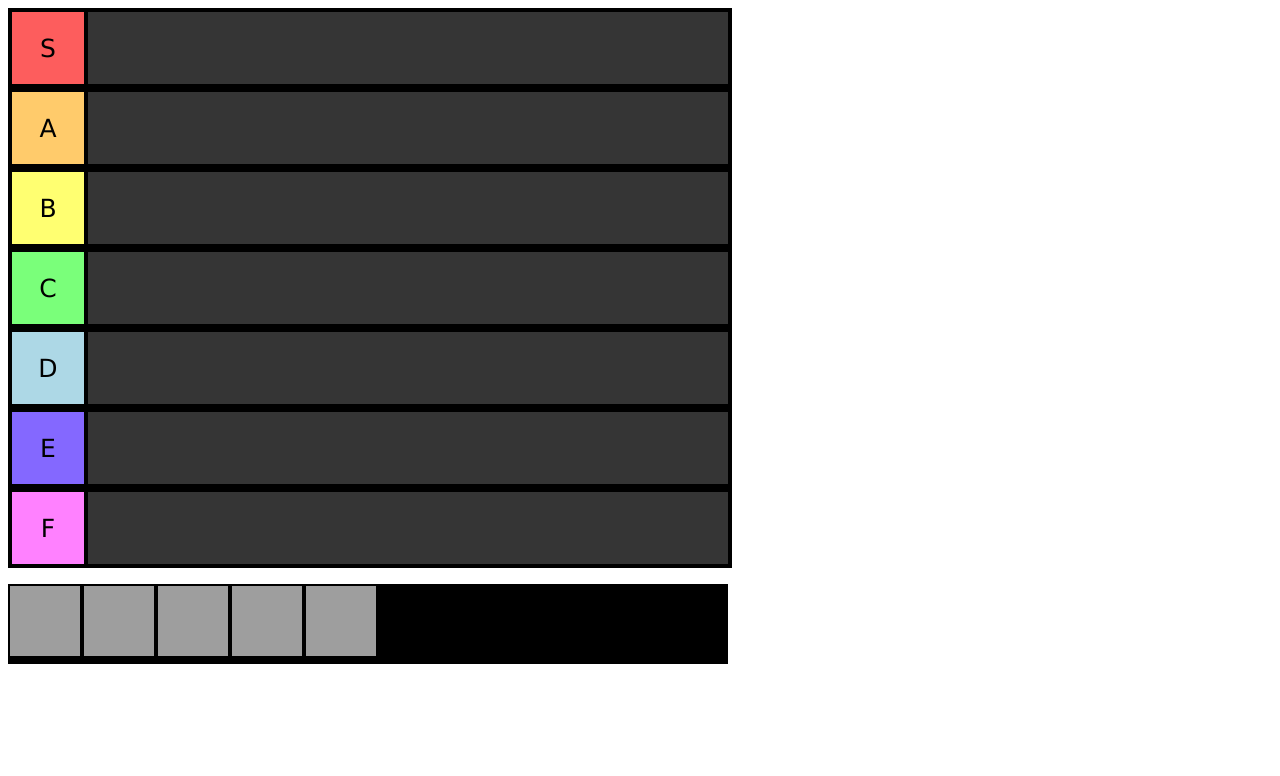
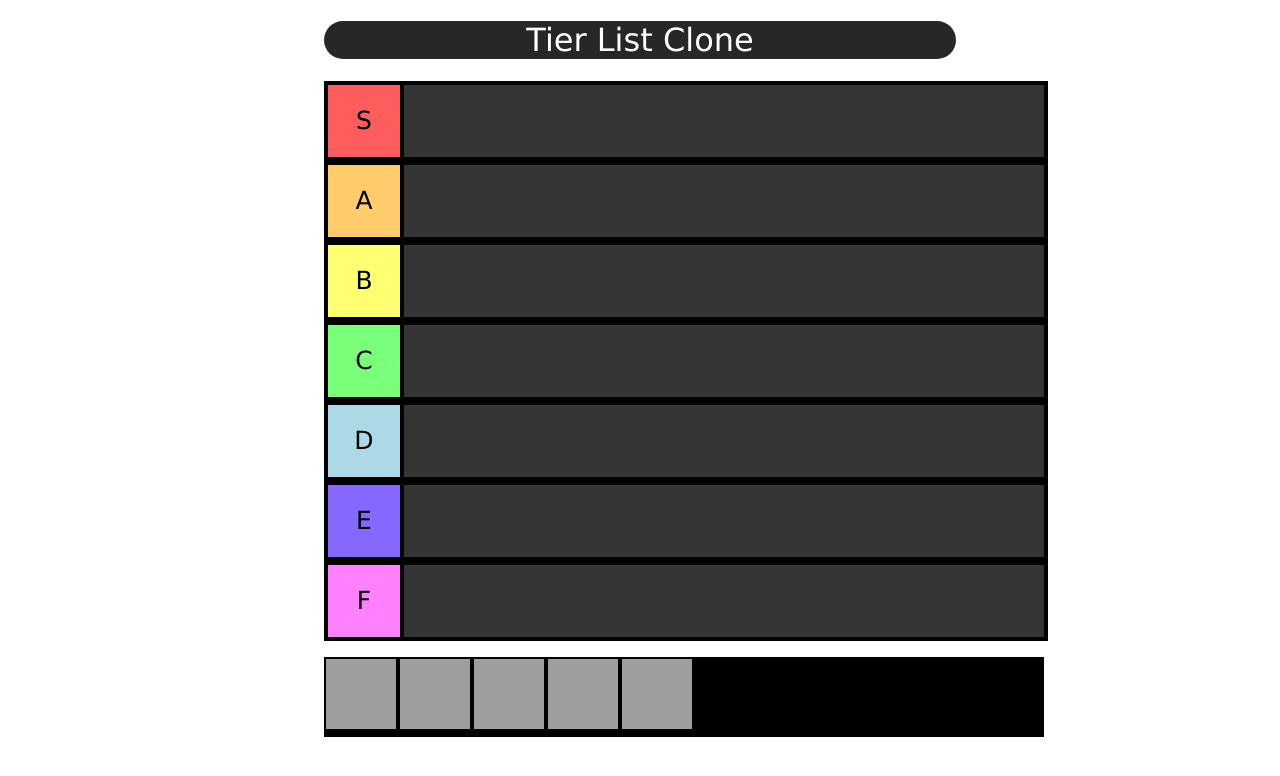
Before and after one commit to LeoCaprile/tierlist-clone, a plain HTML site: page index.html in a window 1280 px wide. Drawn offline with Linux system fonts and the light colour scheme; grey boxes are pictures that could not be loaded.

Commit message:
Design change, centered containers and title added

```diff
--- a/index.html
+++ b/index.html
@@ -8,6 +8,10 @@
     <title>Document</title>
 </head>
 <body>
+
+<div class="title-container">
+    <h1 class="title">Tier List Clone</h1>
+</div>
 
 <div class="app-container">
 
--- a/style.css
+++ b/style.css
@@ -1,9 +1,23 @@
+.title-container {
+  border-radius: 2rem;
+  background: rgb(39, 39, 39);
+  width: 50%;
+  margin: auto;
+}
+
+.title {
+  text-align: center;
+  font-family: Verdana, Geneva, Tahoma, sans-serif;
+  font-weight: 400;
+  color: white;
+}
 .app-container {
-  display: flexbox;
-  align-items: center;
-  justify-content: center;
+  margin: auto;
+  width: 50%;
 }
 .tier-container {
+  max-width: 40rem;
+  max-height: 35rem;
 }
 
 .row-container {
```
